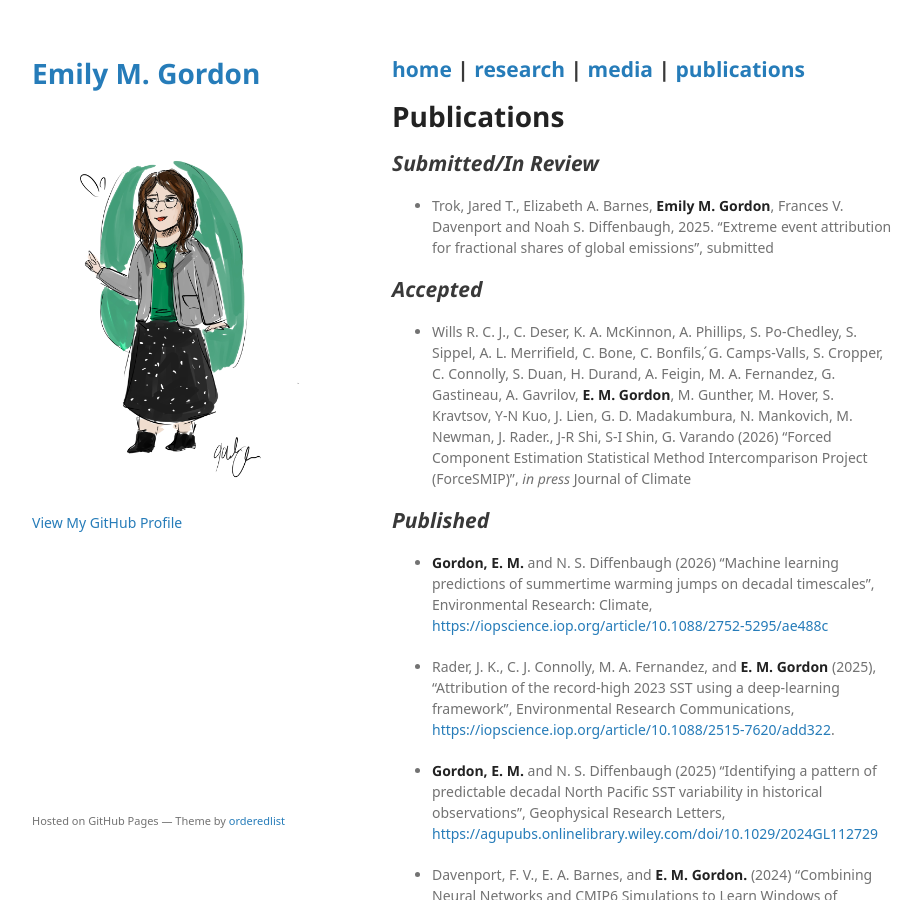
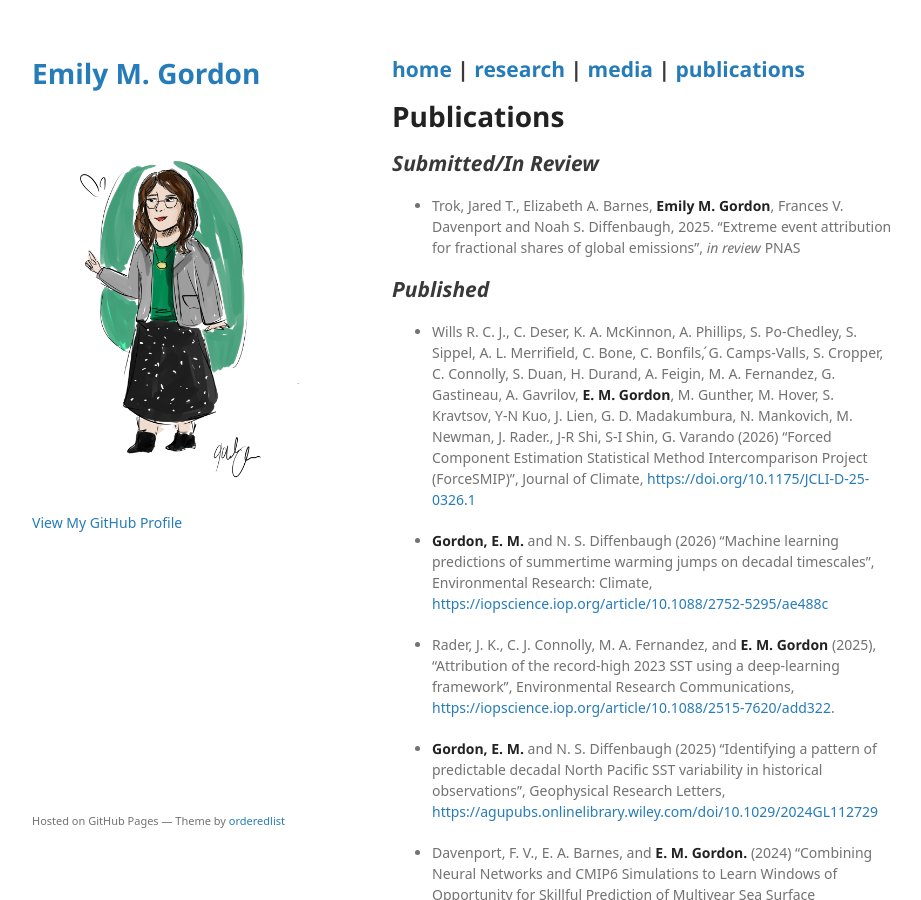
Before and after one commit to emily-gordy/emily-gordy.github.io, a Jekyll site: the page built from publications.md, in a window 1280 px wide and 900 px high. Shown: the whole window, without its empty margins (178-1099 px from the left). Built offline with Jekyll 4.4.1, drawn with Linux system fonts in a browser that asks for light colours; some web fonts are replaced; a script that is not in the unit is left out; the repository's description, which GitHub fills in, is left out; our own code applies the rules of GitHub Pages for plain Markdown files.

Commit message:
Revise publication statuses and add DOI links
Updated publication status and added DOI links for accepted and published works.

```diff
--- a/publications.md
+++ b/publications.md
@@ -8,13 +8,11 @@ permalink: /publications/
 # Publications
 
 ## _Submitted/In Review_
-* Trok, Jared T., Elizabeth A. Barnes, **Emily M. Gordon**, Frances V. Davenport and Noah S. Diffenbaugh, 2025. "Extreme event attribution for fractional shares of global emissions", submitted
-
-## _Accepted_
-
-* Wills R. C. J., C. Deser, K. A. McKinnon, A. Phillips, S. Po-Chedley, S. Sippel, A. L. Merrifield, C. Bone, C. Bonfils, ́G. Camps-Valls, S. Cropper, C. Connolly, S. Duan, H. Durand, A. Feigin, M. A. Fernandez, G. Gastineau, A. Gavrilov, **E. M. Gordon**, M. Gunther, M. Hover, S. Kravtsov, Y-N Kuo, J. Lien, G. D. Madakumbura, N. Mankovich, M. Newman, J. Rader., J-R Shi, S-I Shin, G. Varando (2026) “Forced Component Estimation Statistical Method Intercomparison Project (ForceSMIP)”, _in press_ Journal of Climate
+* Trok, Jared T., Elizabeth A. Barnes, **Emily M. Gordon**, Frances V. Davenport and Noah S. Diffenbaugh, 2025. "Extreme event attribution for fractional shares of global emissions", _in review_ PNAS
 
 ## _Published_
+
+* Wills R. C. J., C. Deser, K. A. McKinnon, A. Phillips, S. Po-Chedley, S. Sippel, A. L. Merrifield, C. Bone, C. Bonfils, ́G. Camps-Valls, S. Cropper, C. Connolly, S. Duan, H. Durand, A. Feigin, M. A. Fernandez, G. Gastineau, A. Gavrilov, **E. M. Gordon**, M. Gunther, M. Hover, S. Kravtsov, Y-N Kuo, J. Lien, G. D. Madakumbura, N. Mankovich, M. Newman, J. Rader., J-R Shi, S-I Shin, G. Varando (2026) “Forced Component Estimation Statistical Method Intercomparison Project (ForceSMIP)”, Journal of Climate, [https://doi.org/10.1175/JCLI-D-25-0326.1](https://doi.org/10.1175/JCLI-D-25-0326.1)
 
 * **Gordon, E. M.** and N. S. Diffenbaugh (2026) "Machine learning predictions of summertime warming jumps on decadal timescales", Environmental Research: Climate, [https://iopscience.iop.org/article/10.1088/2752-5295/ae488c](https://iopscience.iop.org/article/10.1088/2752-5295/ae488c)
 
```
